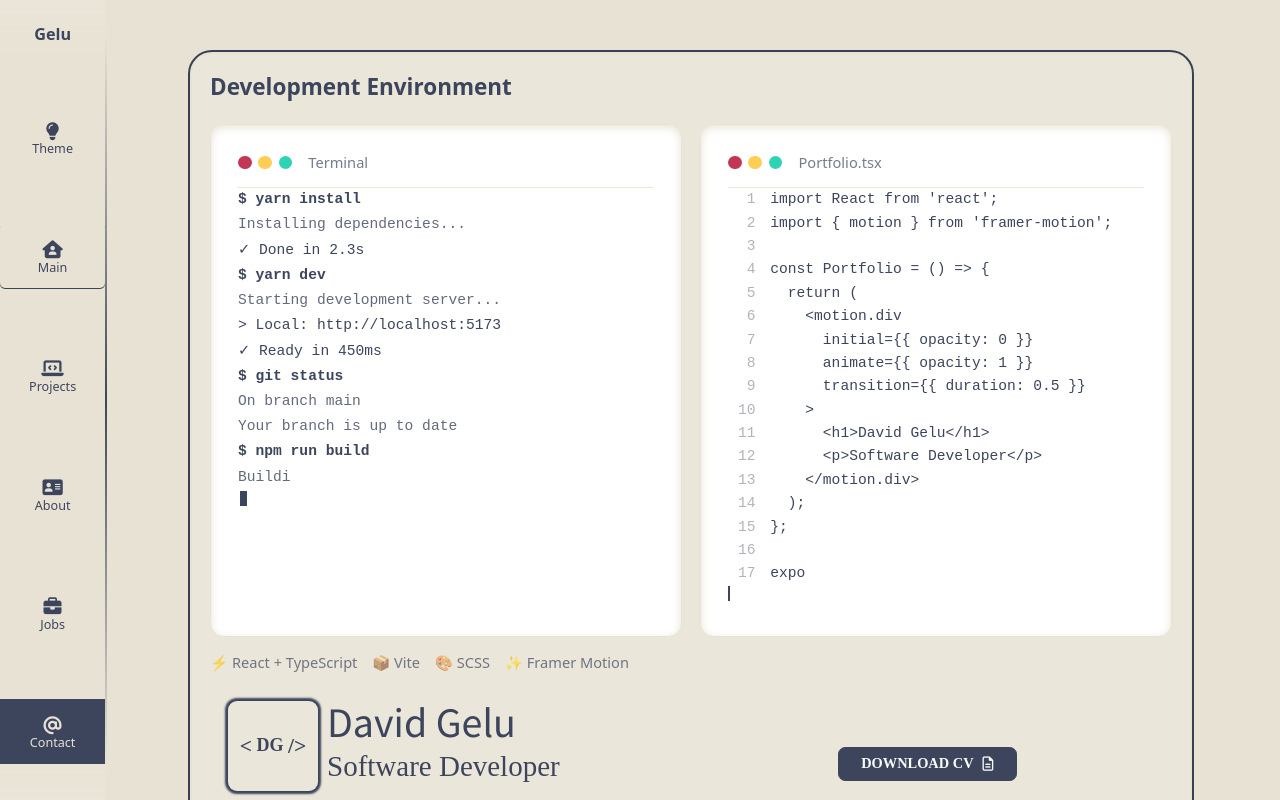
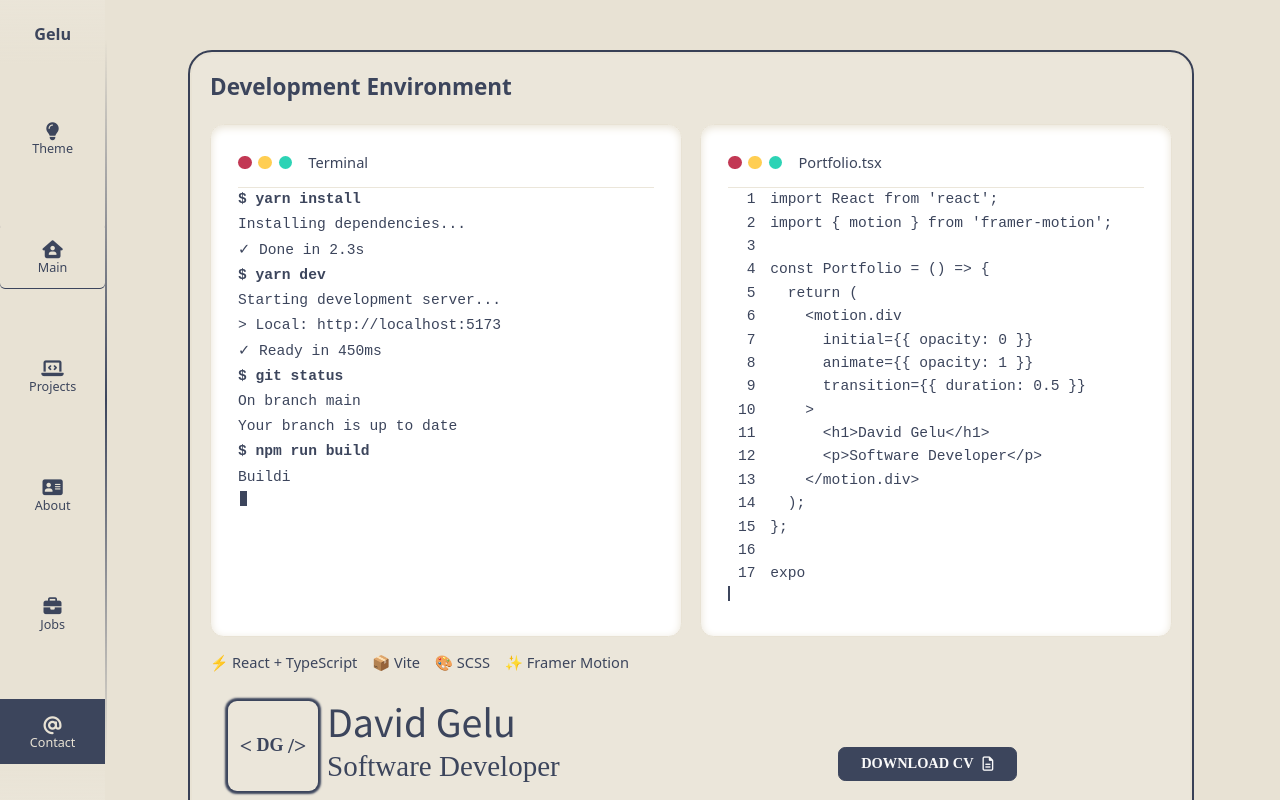
Before and after one commit to david-gelu/react-portfolio, a React (Vite) app: page / in a window 1280 px wide. Shown: the top 800 px of the page. Built offline with nearby package versions, Linux system fonts and the light colour scheme; no server answers.

Commit message:
remove opacity

```diff
--- a/src/assets/_terminal-code-editor-card.scss
+++ b/src/assets/_terminal-code-editor-card.scss
@@ -65,7 +65,6 @@
     .window-title {
       margin-left: 0.5em;
       font-size: 0.8125rem;
-      opacity: 0.7;
     }
   }
 
@@ -93,7 +92,6 @@
       color: $text-color;
     }
     .output {
-      opacity: 0.8;
     }
 
     .cursor {
@@ -127,7 +125,6 @@
       min-width: 1.875em;
       text-align: right;
       margin-right: 1em;
-      opacity: 0.4;
       user-select: none;
     }
 
@@ -163,7 +160,6 @@
     gap: 1em;
     margin-top: 1em;
     font-size: 0.8125rem;
-    opacity: 0.7;
     flex-wrap: wrap;
 
     .tech-badge {
```
